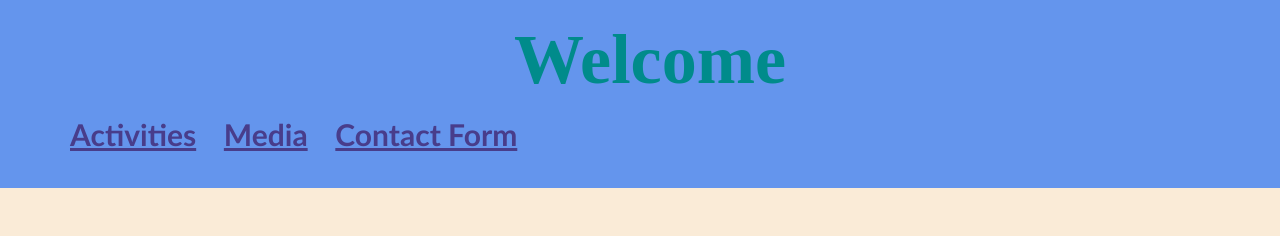
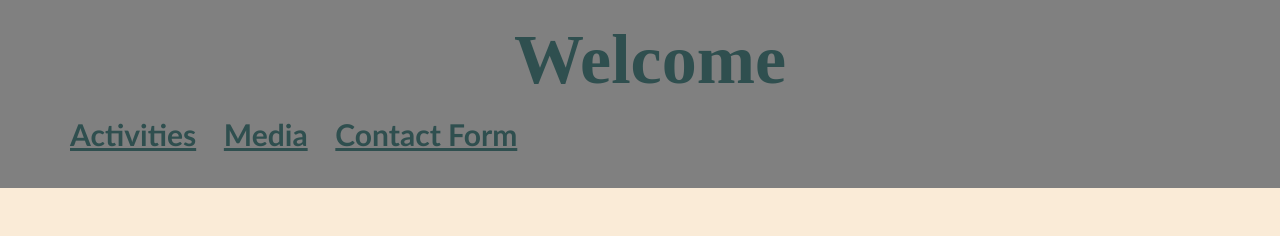
Before and after one commit to Kuyaedsss/Kodego-Lab-Exercises-Phase-1, a plain HTML site: page exercise2.html in a window 1280 px wide. Shown: the top 236 px of the page. Drawn offline with Linux system fonts and the light colour scheme.

Commit message:
change nav color

```diff
--- a/exercise2.html
+++ b/exercise2.html
@@ -13,7 +13,7 @@
         font-family: "Gill Sans", "Gill Sans MT", Calibri, "Trebuchet MS",
           sans-serif;
         font-size: 30px;
-        color: darkslateblue;
+        color: darkslategray;
         text-align: left;
         display: inline;
       }
@@ -38,11 +38,11 @@
   </head>
   <body style="margin: 0px; padding: 0px">
     <!-- header -->
-    <nav style="background-color: cornflowerblue; padding: 20px">
+    <nav style="background-color: gray; padding: 20px">
       <header
         style="margin: 0px; text-align: justify; margin: 0px; padding: 0px"
       >
-        <h1 style="color: darkcyan; font-size: 70px; margin-left: 20px">
+        <h1 style="color: darkslategray; font-size: 70px; margin-left: 20px">
           <center>Welcome</center>
         </h1>
         <ul style="list-style: none">
```
